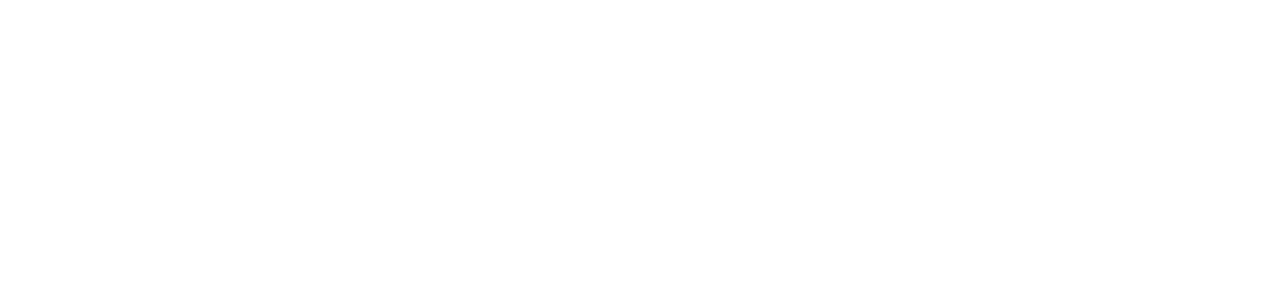
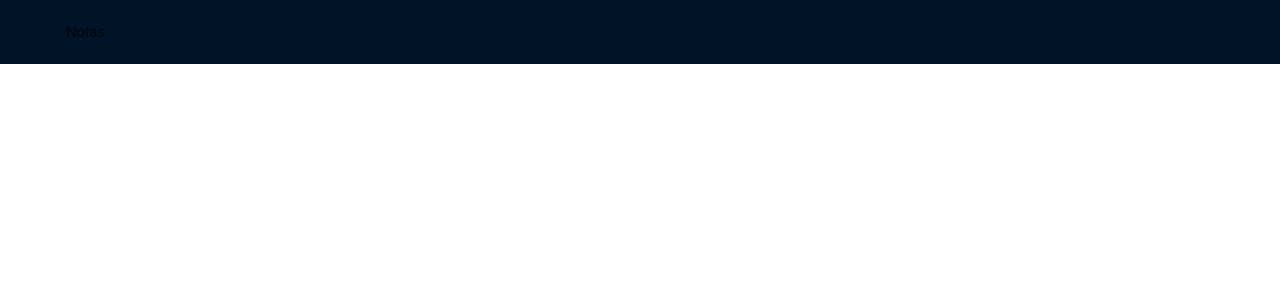
Before and after one commit to DanielAizcorbe/notes-app, a React (Create React App) app: page / in a window 1280 px wide. Shown: the top 300 px of the page. Built offline with nearby package versions, Linux system fonts and the light colour scheme.

Commit message:
add dependencie ant design icons

```diff
--- a/package.json
+++ b/package.json
@@ -3,13 +3,14 @@
   "version": "0.1.0",
   "private": true,
   "dependencies": {
+    "@ant-design/icons": "^5.3.0",
     "@testing-library/jest-dom": "^5.17.0",
     "@testing-library/react": "^13.4.0",
     "@testing-library/user-event": "^13.5.0",
     "antd": "^5.14.0",
     "react": "^18.2.0",
     "react-dom": "^18.2.0",
-    "react-router": "^6.22.0",
+    "react-router-dom": "^6.22.0",
     "react-scripts": "5.0.1",
     "web-vitals": "^2.1.4"
   },
--- /dev/null
+++ b/src/components/App/App.js
@@ -0,0 +1,16 @@
+import { BrowserRouter, Route, Routes } from "react-router-dom";
+import Home from "../Home/Home";
+import "./app.css";
+
+function App() {
+  return (
+    <BrowserRouter>
+      <Routes>
+        <Route path="/" element={<Home />} />
+        <Route path="/home" element={<Home />} />
+      </Routes>
+    </BrowserRouter>
+  );
+}
+
+export default App;
--- /dev/null
+++ b/src/components/App/app.css
@@ -0,0 +1,10 @@
+body, html {
+    margin: 0;
+    padding: 0;
+    width: 100vw;
+    height: 100vh;
+}
+
+* {
+    box-sizing: border-box;
+}
--- /dev/null
+++ b/src/components/Home/Home.js
@@ -0,0 +1,16 @@
+import Layout, { Header } from 'antd/es/layout/layout'
+import React from 'react'
+import { NavBar } from '../NavBar/NavBar';
+
+export const Home = () => {
+    return (
+        <Layout>
+            <Header>
+                <NavBar />
+            </Header>
+        </Layout>
+    )
+}
+
+
+export default Home;
--- /dev/null
+++ b/src/components/NavBar/NavBar.js
@@ -0,0 +1,36 @@
+import { Menu } from 'antd';
+import React, { useState } from 'react'
+
+
+
+export const NavBar = () => {
+
+    const [currentPage, setCurrentPage] = useState(1);
+
+    const setNextPage = (e) => {
+        setCurrentPage(e.key)
+    }
+
+    const items = [
+        {
+            key:1,
+            label:"Notas",
+            icon: <></>
+        },
+    ];
+
+    const styles = {
+        height: "100%",
+        backgroundColor: "inherit",
+    };
+
+    return (
+        <Menu
+            onClick={setNextPage}
+            selectedKeys={[currentPage]}
+            mode='horizontal'
+            items={items}
+            style={styles}
+        />
+    )
+}
--- a/src/index.js
+++ b/src/index.js
@@ -1,6 +1,6 @@
 import React from 'react';
 import ReactDOM from 'react-dom/client';
-import App from './App';
+import App from './components/App/App';
 
 const root = ReactDOM.createRoot(document.getElementById('root'));
 root.render(
```
Also changed, not shown: src/App.js (deleted, +0 -8 lines), 1 other file (tests, documents, lock files or other folders).
